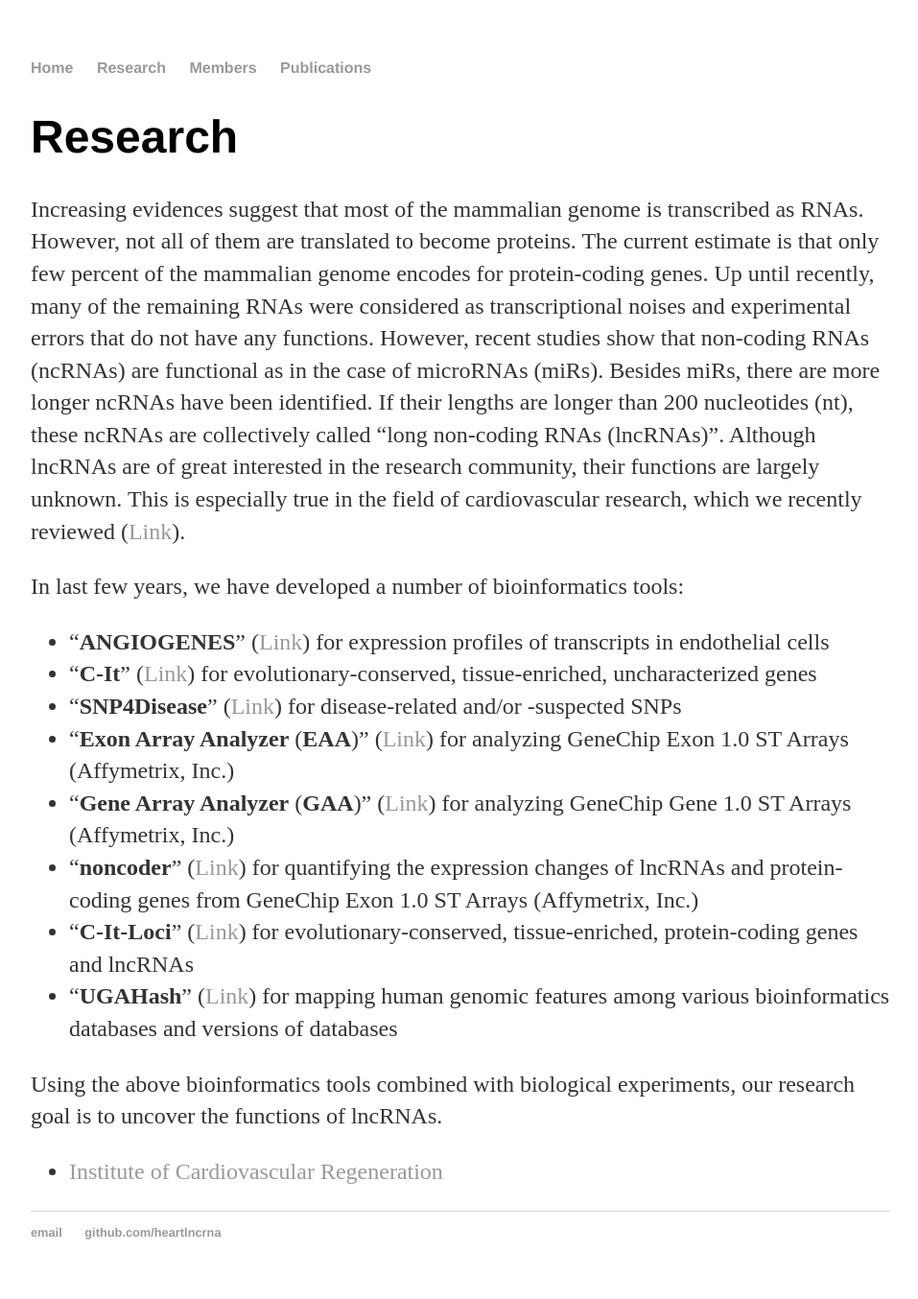
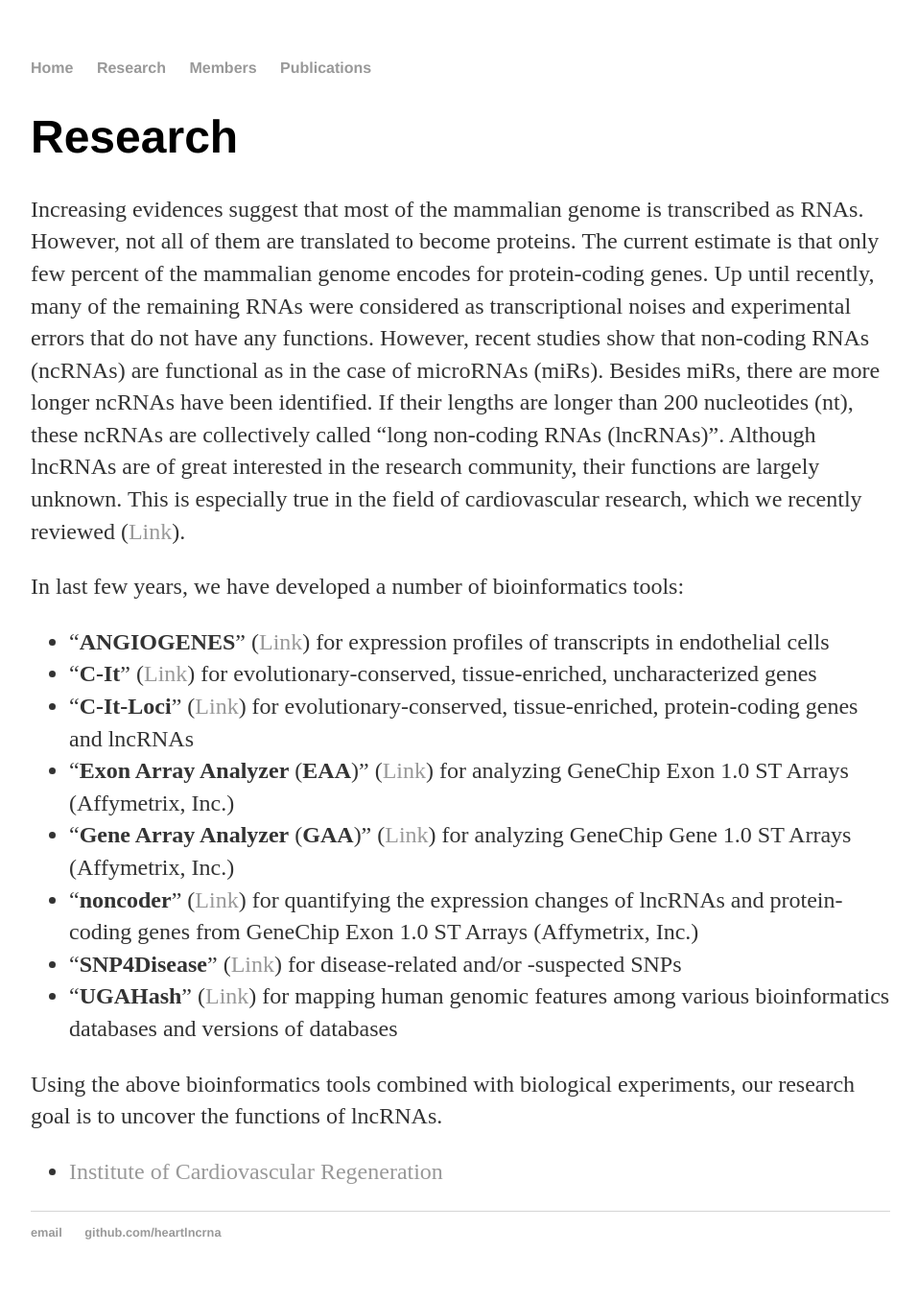
Before and after one commit to heartlncrna/heartlncrna.github.io, a Jekyll site: the page research/overview.html, which Jekyll copies as it is, in a window 1280 px wide. Shown: the whole page at 96% size, without its empty margins (160-1117 px from the left). Built offline with Jekyll 4.4.1, drawn with Linux system fonts in a browser that asks for light colours; some of the changed lines change nothing that is shown.

Commit message:
Update overview.html

```diff
--- a/research/overview.html
+++ b/research/overview.html
@@ -50,9 +50,9 @@
   					(<a href="http://c-it.mpi-bn.mpg.de/"><span class="ptHyperlink">Link</span></a>)
 					for evolutionary-conserved, tissue-enriched, uncharacterized genes</li>
 
-  				<li>“<b>SNP4Disease</b>”
-  					(<a href="http://snp4disease.mpi-bn.mpg.de/"><span class="ptHyperlink">Link</span></a>)
-  					for disease-related and/or -suspected SNPs</li>
+				<li>“<b>C-It-Loci</b>”
+  					(<a href="http://c-it-loci.uni-frankfurt.de"><span class="ptHyperlink">Link</span></a>)
+					for evolutionary-conserved, tissue-enriched, protein-coding genes and lncRNAs</li>
 
   				<li>“<b>Exon Array Analyzer</b> (<b>EAA</b>)”
   					(<a href="http://eaa.mpi-bn.mpg.de/"><span class="ptHyperlink">Link</span></a>)
@@ -66,9 +66,10 @@
 					for quantifying the expression changes of lncRNAs and protein-coding genes
 					from GeneChip Exon 1.0 ST Arrays (Affymetrix, Inc.)</li>
 
-				<li>“<b>C-It-Loci</b>”
-  					(<a href="http://c-it-loci.uni-frankfurt.de"><span class="ptHyperlink">Link</span></a>)
-					for evolutionary-conserved, tissue-enriched, protein-coding genes and lncRNAs</li>
+				<li>“<b>SNP4Disease</b>”
+  					(<a href="http://snp4disease.mpi-bn.mpg.de/"><span class="ptHyperlink">Link</span></a>)
+  					for disease-related and/or -suspected SNPs</li>
+
 				<li>“<b>UGAHash</b>”
   					(<a href="http://ugahash.uni-frankfurt.de"><span class="ptHyperlink">Link</span></a>)
 					for mapping human genomic features among various bioinformatics databases and versions of databases</li>
```
